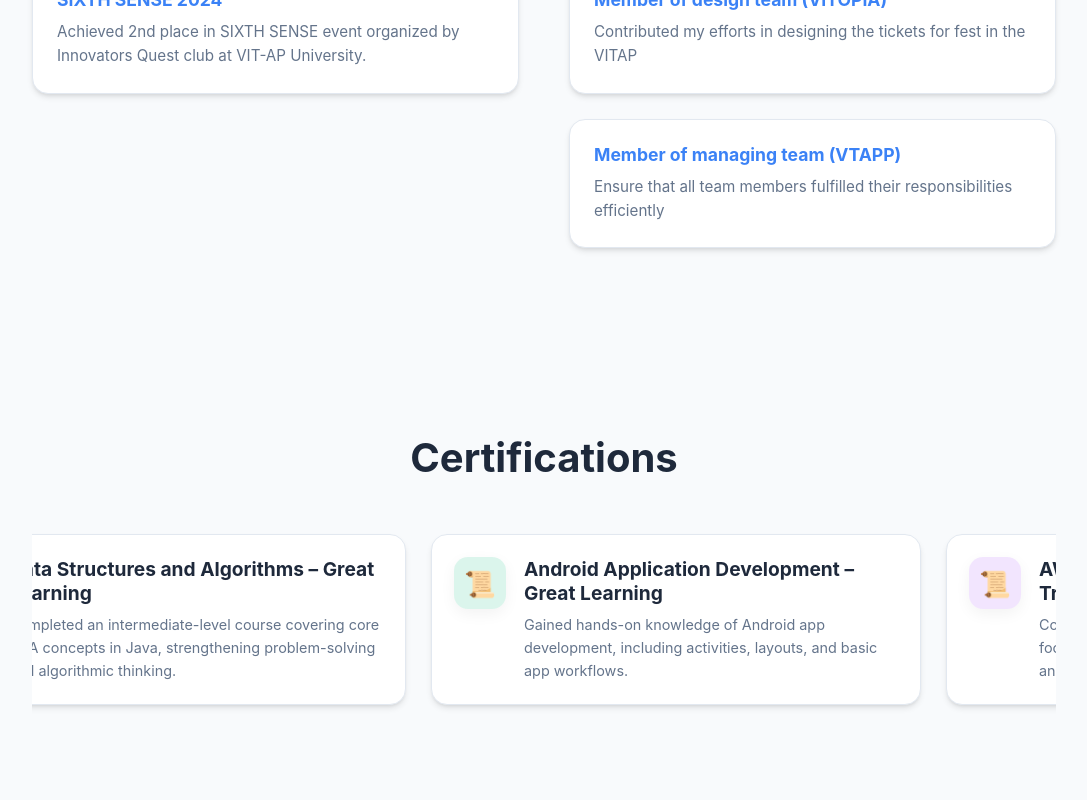
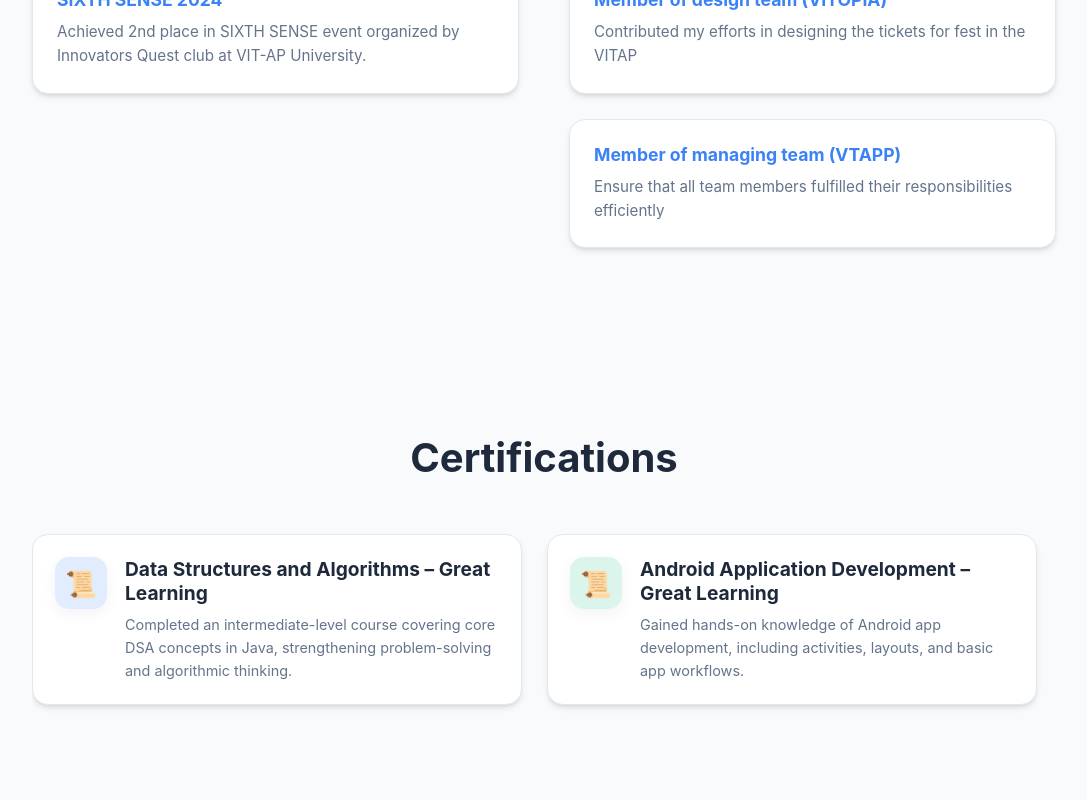
Before and after one commit to sameer021000/Portfolio, a React (Create React App) app in the folder frontend/: page / in a window 1280 px wide. Shown: the part 4181-4981 px from the top of the page, without its empty margins (96-1183 px from the left). Built offline with nearby package versions, Linux system fonts and the light colour scheme.

Commit message:
autoscroll

```diff
--- a/frontend/src/CSS/MainScreenCSS.css
+++ b/frontend/src/CSS/MainScreenCSS.css
@@ -919,6 +919,10 @@
   flex-shrink: 0;
 }
 
+.cert-grid.horizontal-scroll {
+  scroll-snap-type: x mandatory;
+}
+
 /* ONLY define scrollbar size – colors come from App.css */
 .cert-grid.horizontal-scroll::-webkit-scrollbar {
   height: 8px;
```
